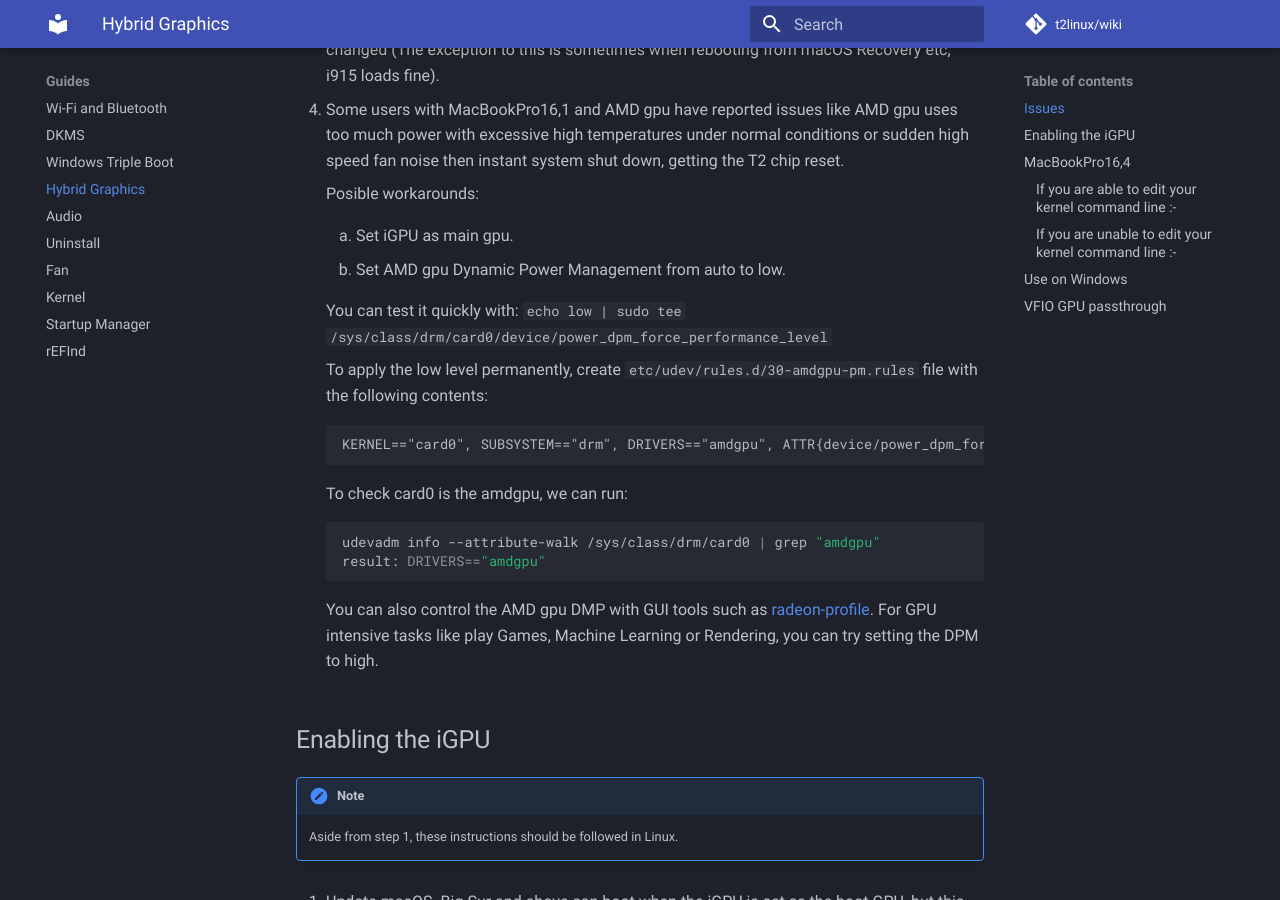
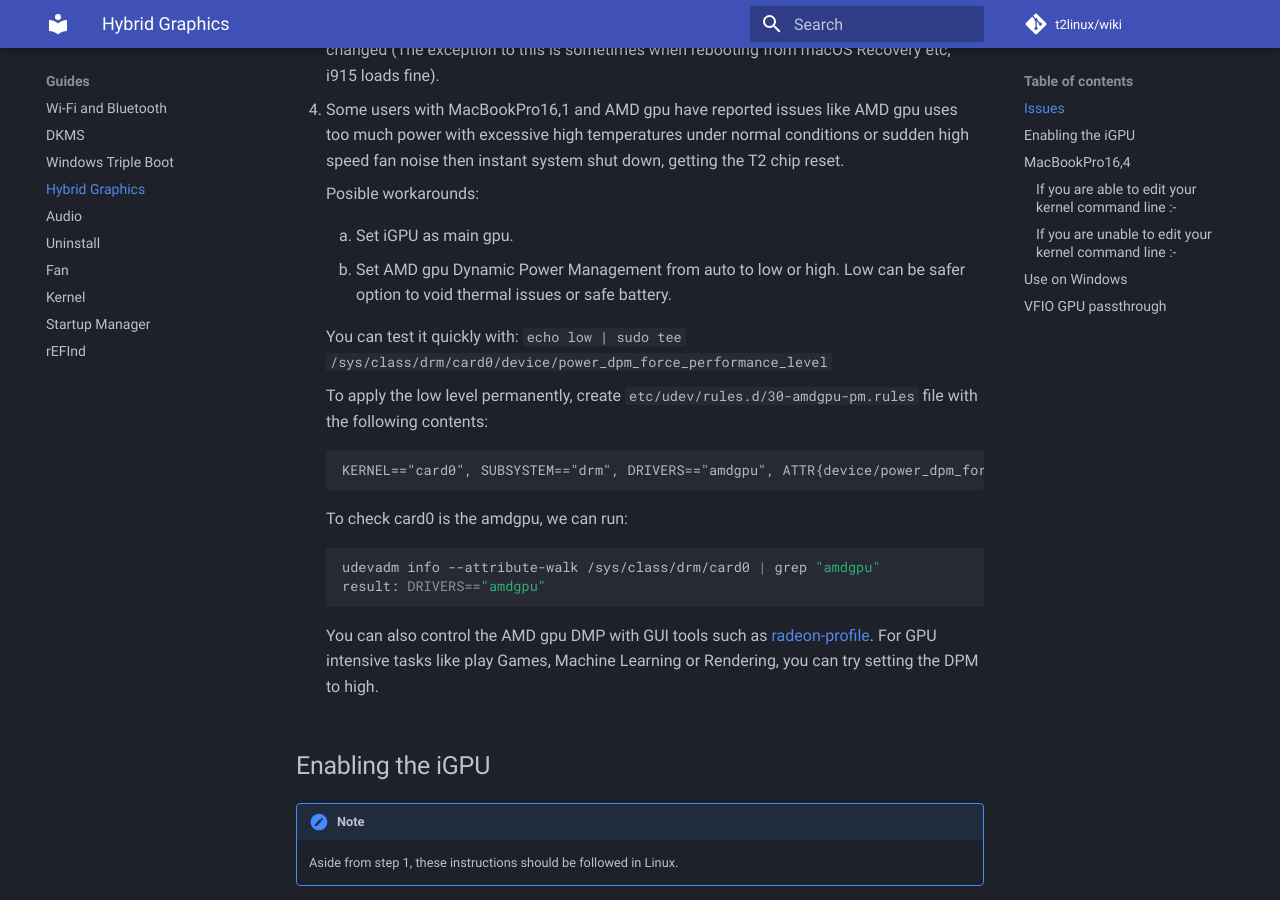
Before and after one commit to t2linux/wiki, an MkDocs documentation site: the page built from docs/guides/hybrid-graphics.md, in a window 1280 px wide and 900 px high, scrolled down 793 px. Built offline with MkDocs 1.6.1 and Material for MkDocs 9.7.7, drawn with Linux system fonts in a browser that asks for light colours; comment, search, counter and statistics services are not loaded.

Commit message:
codereview

```diff
--- a/docs/guides/hybrid-graphics.md
+++ b/docs/guides/hybrid-graphics.md
@@ -18,7 +18,7 @@ This has been tested on the MacBookPro16,1 and the MacBookPro15,1. The 15,3 and
 
     1. Set iGPU as main gpu.
 
-    2. Set AMD gpu Dynamic Power Management from auto to low.
+    2. Set AMD gpu Dynamic Power Management from auto to low or high. Low can be safer option to void thermal issues or safe battery.
 
     You can test it quickly with: `echo low | sudo tee /sys/class/drm/card0/device/power_dpm_force_performance_level`
 
```
